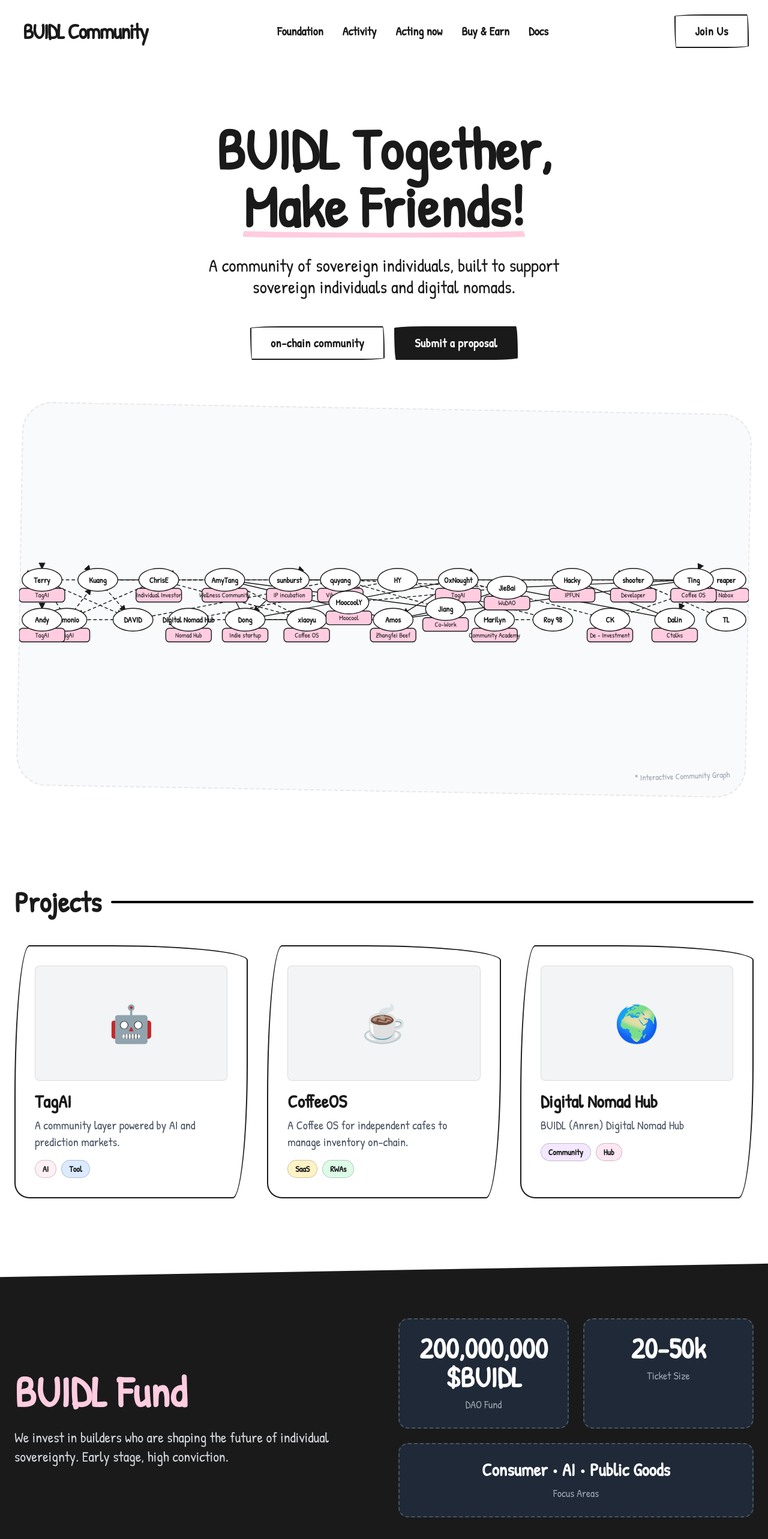
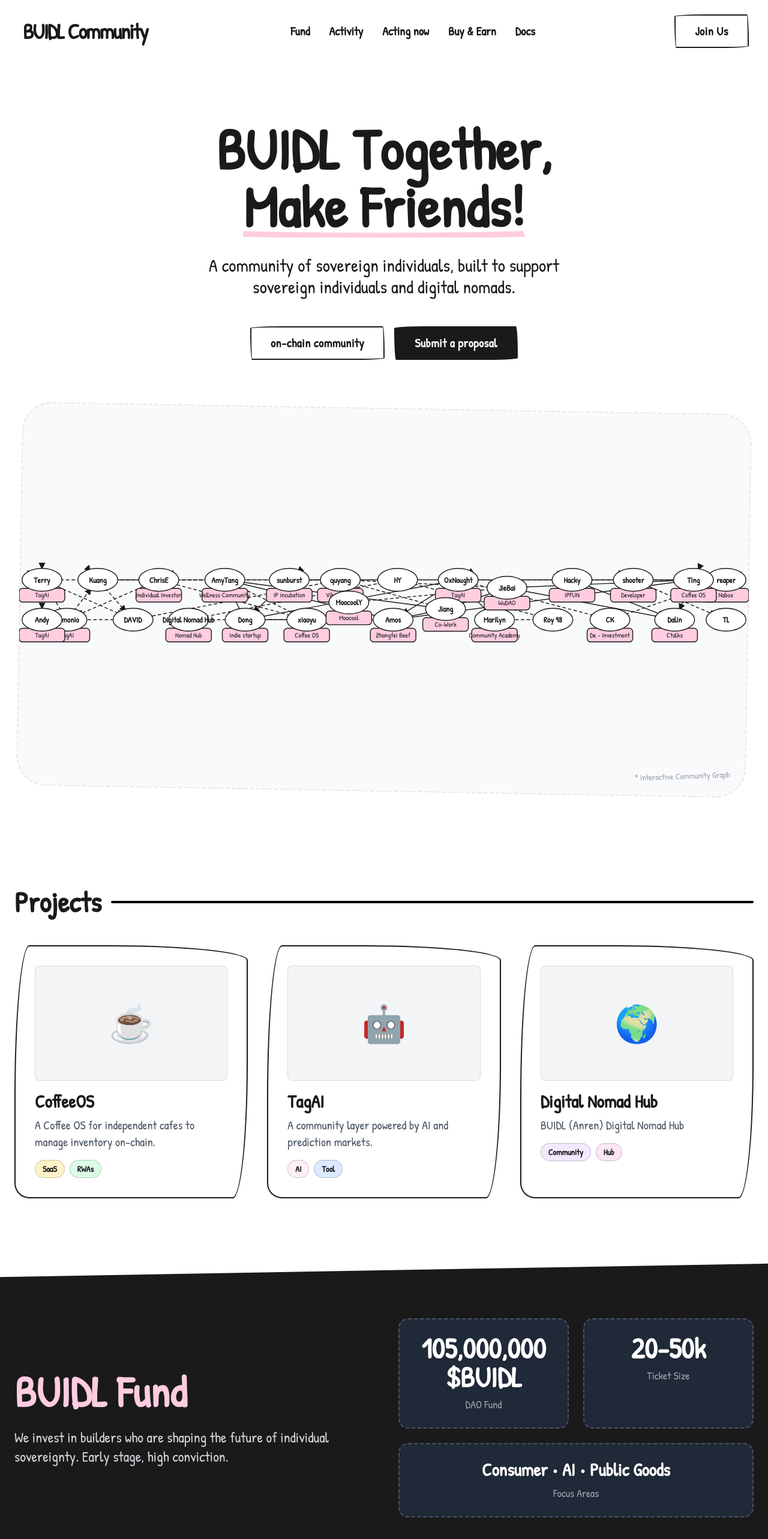
Before and after one commit to tagai-dao/buidl-community, a React (Vite) app: page / in a window 1280 px wide. Shown: the top 2566 px of the page at 60% size. Built offline with nearby package versions, Linux system fonts and the light colour scheme.

Commit message:
更改 Fund 数额和将几个文字与链接关联

```diff
--- a/App.tsx
+++ b/App.tsx
@@ -38,8 +38,20 @@ const HomePage = () => (
             A community of sovereign individuals, built to support sovereign individuals and digital nomads.
           </p>
           <div className="flex flex-wrap gap-4 pt-4 justify-center">
-            <SketchyButton>on-chain community</SketchyButton>
-            <SketchyButton variant="secondary">Submit a proposal</SketchyButton>
+            <a
+              href="https://tagai.fun/tag-detail/BUIDL"
+              target="_blank"
+              rel="noopener noreferrer"
+            >
+              <SketchyButton>on-chain community</SketchyButton>
+            </a>
+            <a
+              href="https://snapshot.box/#/s:buidlbnb.eth"
+              target="_blank"
+              rel="noopener noreferrer"
+            >
+              <SketchyButton variant="secondary">Submit a proposal</SketchyButton>
+            </a>
           </div>
         </div>
       </section>
@@ -63,6 +75,18 @@ const HomePage = () => (
         </div>
 
         <div className="grid grid-cols-1 md:grid-cols-2 lg:grid-cols-3 gap-8">
+          <SketchyCard className="group hover:rotate-1 transition-transform">
+            <div className="h-48 bg-gray-100 rounded-lg mb-4 flex items-center justify-center border border-black/10">
+              <span className="text-6xl">☕</span>
+            </div>
+            <h3 className="text-3xl font-bold mb-2">CoffeeOS</h3>
+            <p className="text-xl text-gray-600 mb-4">A Coffee OS for independent cafes to manage inventory on-chain.</p>
+            <div className="flex gap-2">
+              <span className="px-3 py-1 bg-amber-100 rounded-full text-sm font-bold border border-black/20">SaaS</span>
+              <span className="px-3 py-1 bg-green-100 rounded-full text-sm font-bold border border-black/20">RWAs</span>
+            </div>
+          </SketchyCard>
+
           <SketchyCard className="group hover:-rotate-1 transition-transform">
             <div className="h-48 bg-gray-100 rounded-lg mb-4 flex items-center justify-center border border-black/10">
               <span className="text-6xl">🤖</span>
@@ -72,18 +96,6 @@ const HomePage = () => (
             <div className="flex gap-2">
               <span className="px-3 py-1 bg-buidl-pink/30 rounded-full text-sm font-bold border border-black/20">AI</span>
               <span className="px-3 py-1 bg-blue-100 rounded-full text-sm font-bold border border-black/20">Tool</span>
-            </div>
-          </SketchyCard>
-
-          <SketchyCard className="group hover:rotate-1 transition-transform">
-            <div className="h-48 bg-gray-100 rounded-lg mb-4 flex items-center justify-center border border-black/10">
-              <span className="text-6xl">☕</span>
-            </div>
-            <h3 className="text-3xl font-bold mb-2">CoffeeOS</h3>
-            <p className="text-xl text-gray-600 mb-4">A Coffee OS for independent cafes to manage inventory on-chain.</p>
-            <div className="flex gap-2">
-              <span className="px-3 py-1 bg-amber-100 rounded-full text-sm font-bold border border-black/20">SaaS</span>
-              <span className="px-3 py-1 bg-green-100 rounded-full text-sm font-bold border border-black/20">RWAs</span>
             </div>
           </SketchyCard>
 
@@ -114,7 +126,7 @@ const HomePage = () => (
 
             <div className="flex-1 w-full grid grid-cols-2 gap-6">
               <div className="bg-gray-800 p-6 rounded-2xl border-2 border-gray-600 border-dashed text-center">
-                <div className="text-4xl md:text-5xl font-bold text-white mb-2">200,000,000 $BUIDL</div>
+                <div className="text-4xl md:text-5xl font-bold text-white mb-2">105,000,000 $BUIDL</div>
                 <div className="text-gray-400 text-lg">DAO Fund</div>
               </div>
               <div className="bg-gray-800 p-6 rounded-2xl border-2 border-gray-600 border-dashed text-center">
@@ -154,7 +166,7 @@ const Navigation = () => {
           to="/foundation"
           className={`transition-colors hover:text-buidl-pink ${isActive('/foundation') ? 'text-buidl-pink underline' : ''}`}
         >
-          Foundation
+          Fund
         </Link>
         <Link
           to="/activity"
--- a/components/FundPage.tsx
+++ b/components/FundPage.tsx
@@ -89,7 +89,7 @@ export const FundPage: React.FC = () => {
         <section className="max-w-7xl mx-auto px-6 py-20">
             <div className="text-center mb-20">
                 <h1 className="text-5xl md:text-7xl font-bold relative inline-block">
-                    Our Fund - 255,000,000 $BUIDL
+                    Our Fund - 105,000,000 $BUIDL
                     <svg className="absolute w-full h-4 -bottom-4 left-0 text-buidl-pink" viewBox="0 0 100 10" preserveAspectRatio="none">
                         <path d="M0 5 Q 50 10 100 5" stroke="currentColor" strokeWidth="8" fill="none" />
                     </svg>
```
Also changed, not shown: 1 other file (tests, documents, lock files or other folders).
